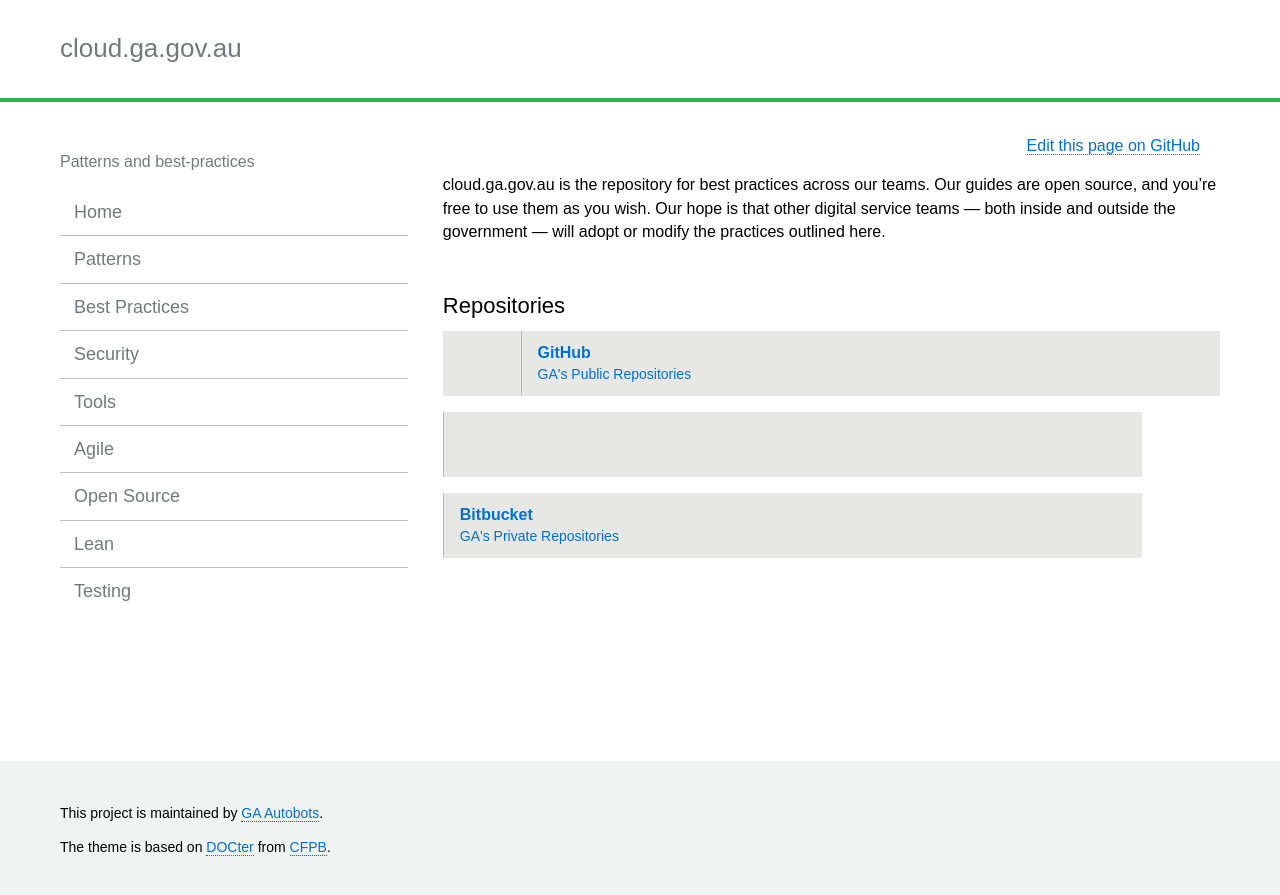
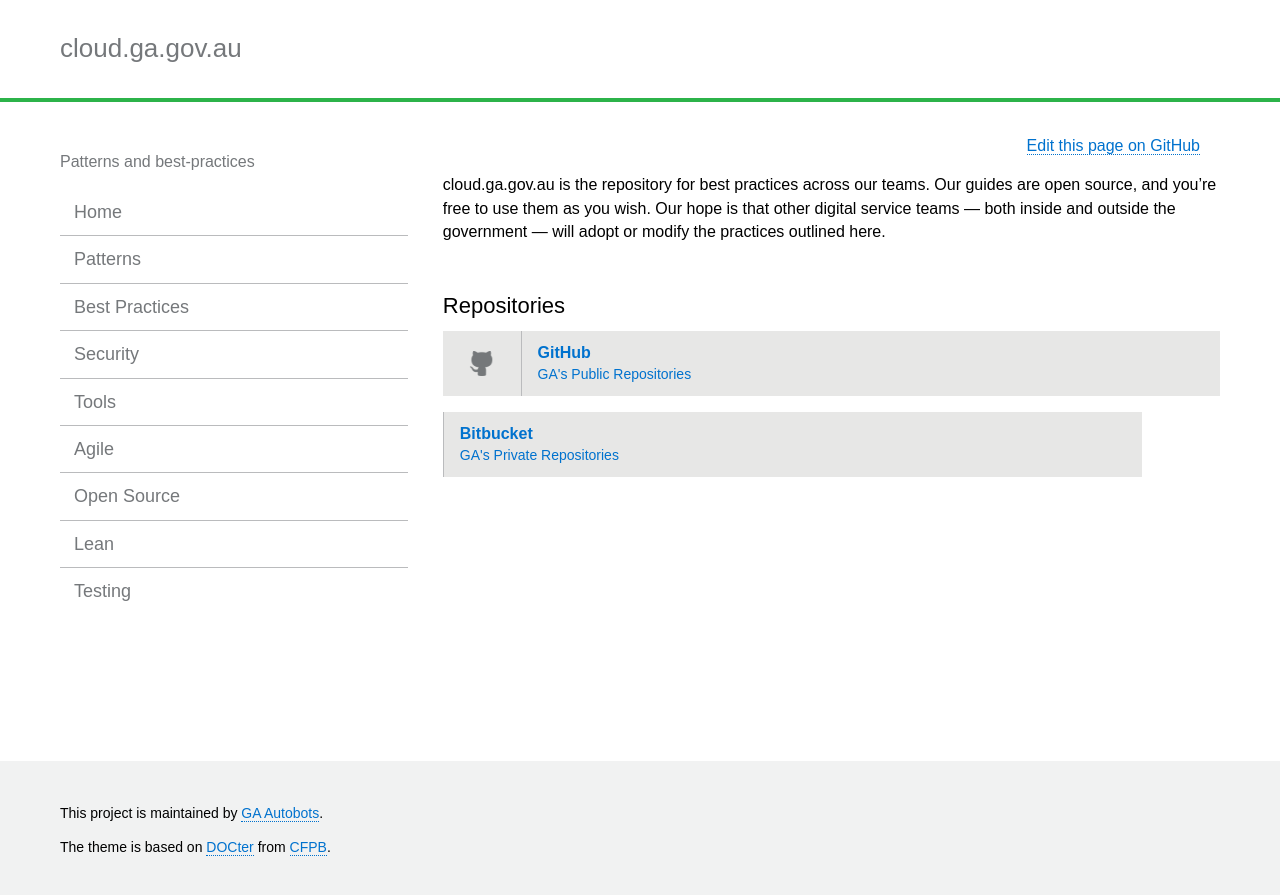
Before and after one commit to GeoscienceAustralia/cloud, a Jekyll site: the page built from docs/index.html, in a window 1280 px wide. Shown: the top 895 px of the page. Built offline with Jekyll 4.4.1, drawn with Linux system fonts in a browser that asks for light colours.

Commit message:
Returning to default repo list

```diff
--- a/docs/index.html
+++ b/docs/index.html
@@ -9,8 +9,10 @@ layout: default
 <section id="repositories">
   <h2>Repositories</h2>
   <ul class="repo-list group">
+    <li class="list-icon">
+      <img src="assets/img/octocat.png" width="25px" alt="">
+    </li>
     {% for repo in site.repos %}
-    <li class="list-icon">
       <li>
         <a href="{{ repo.url }}">
           <h4>{{ repo.name }}</h4>
```
